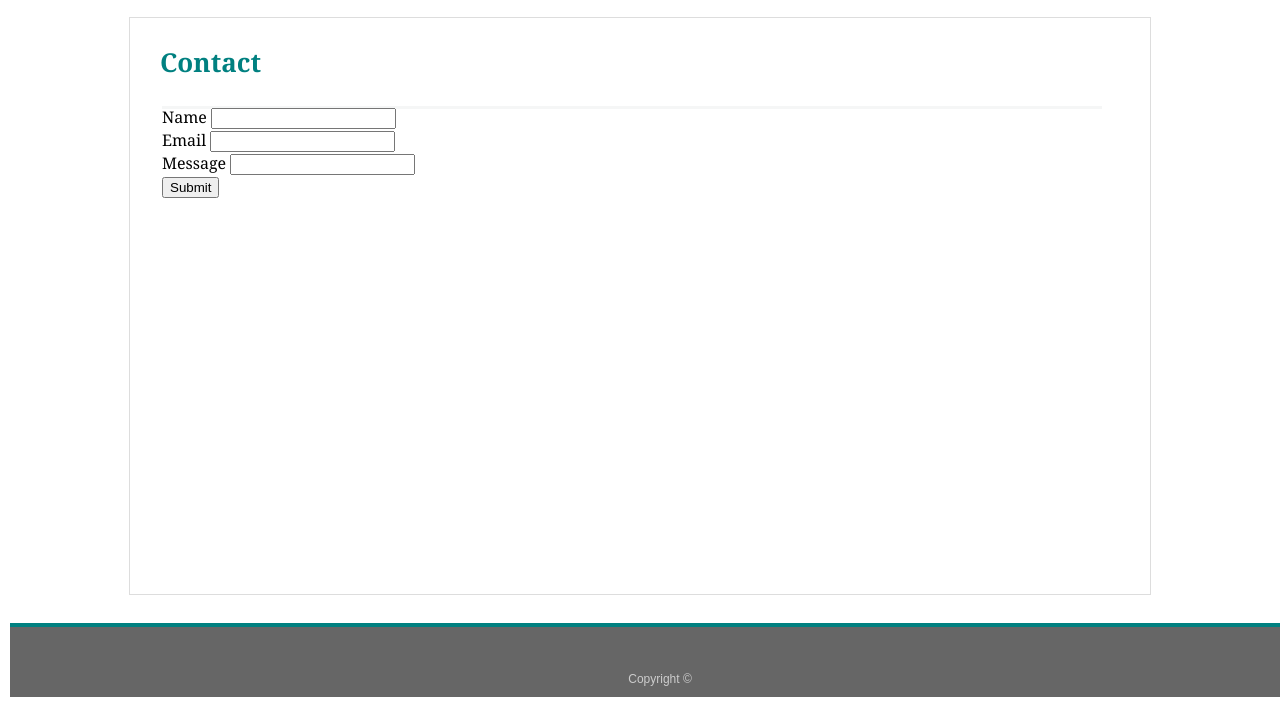
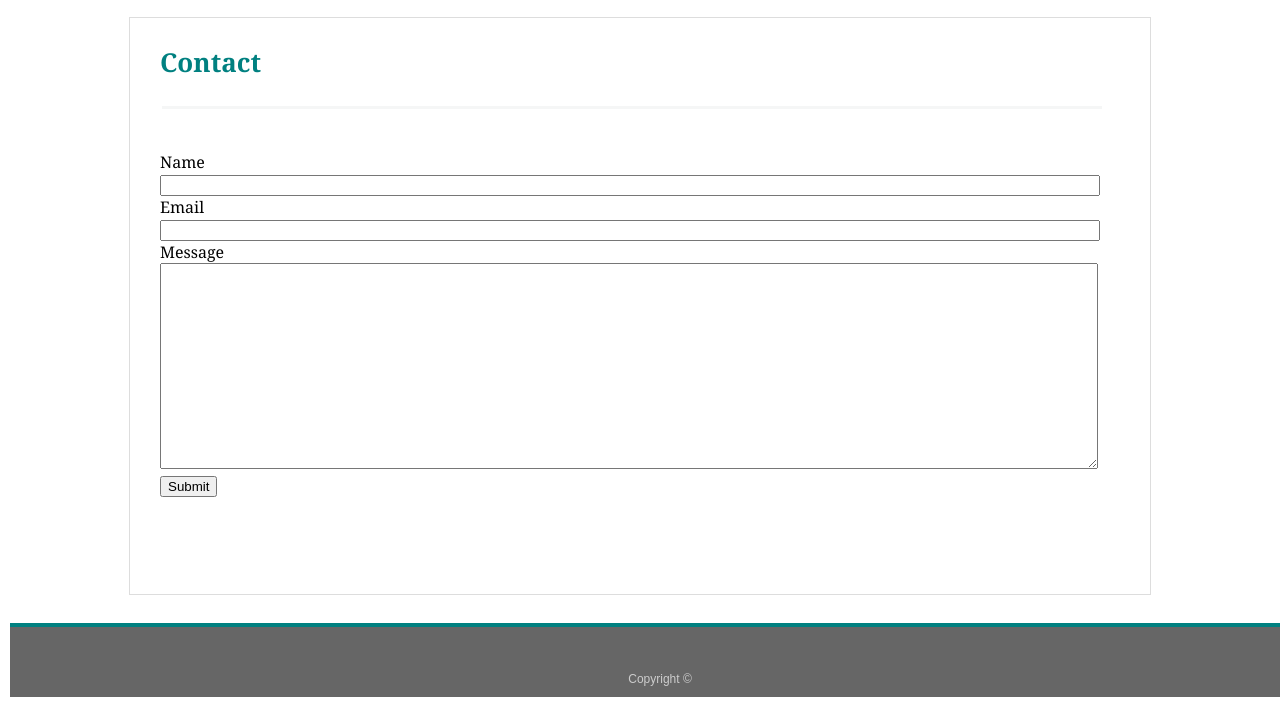
Before and after one commit to Aboutique1/Basic-Portfolio, a plain HTML site: page contact.html in a window 1280 px wide. Shown: the part 93-800 px from the top of the page. Drawn offline with Linux system fonts and the light colour scheme.

Commit message:
Added messege in CSS specified width and height.

```diff
--- a/assets/css/style.css
+++ b/assets/css/style.css
@@ -134,3 +134,18 @@
     font-size: 12px;
 
 }
+
+
+.nameAndEmailInput{
+    width: 932px;
+
+
+}
+
+#message{
+    width: 932px;
+    height:200px;
+
+
+
+}
--- a/contact.html
+++ b/contact.html
@@ -47,19 +47,19 @@
         <p class="bigContentText">
             Contact
        </p>
-       <div class="horizontalLine"><p>
+       <div class="horizontalLine"></div><br>
 
         <form>
-            <label for="name">Name</label>
-            <input id="name"  /><br>
-            <label for="email">Email</label>
-            <input id="email"  /><br>
-            <label for="message">Message</label>
-            <input id="message"  /><br>
+            <label for="name">Name</label><br>
+            <input id="name" class="nameAndEmailInput" /><br>
+            <label for="email">Email</label><br>
+            <input id="email" class="nameAndEmailInput" /><br>
+            <label for="message">Message</label><br>
+            <textarea id="message"  ></textarea><br>
             <input id="submitButton" type="submit"/>
         </form>
 
-       </div>
+
 
     </main>
     <footer class="footer mainFooterBackground mainFooterBorder">
```
